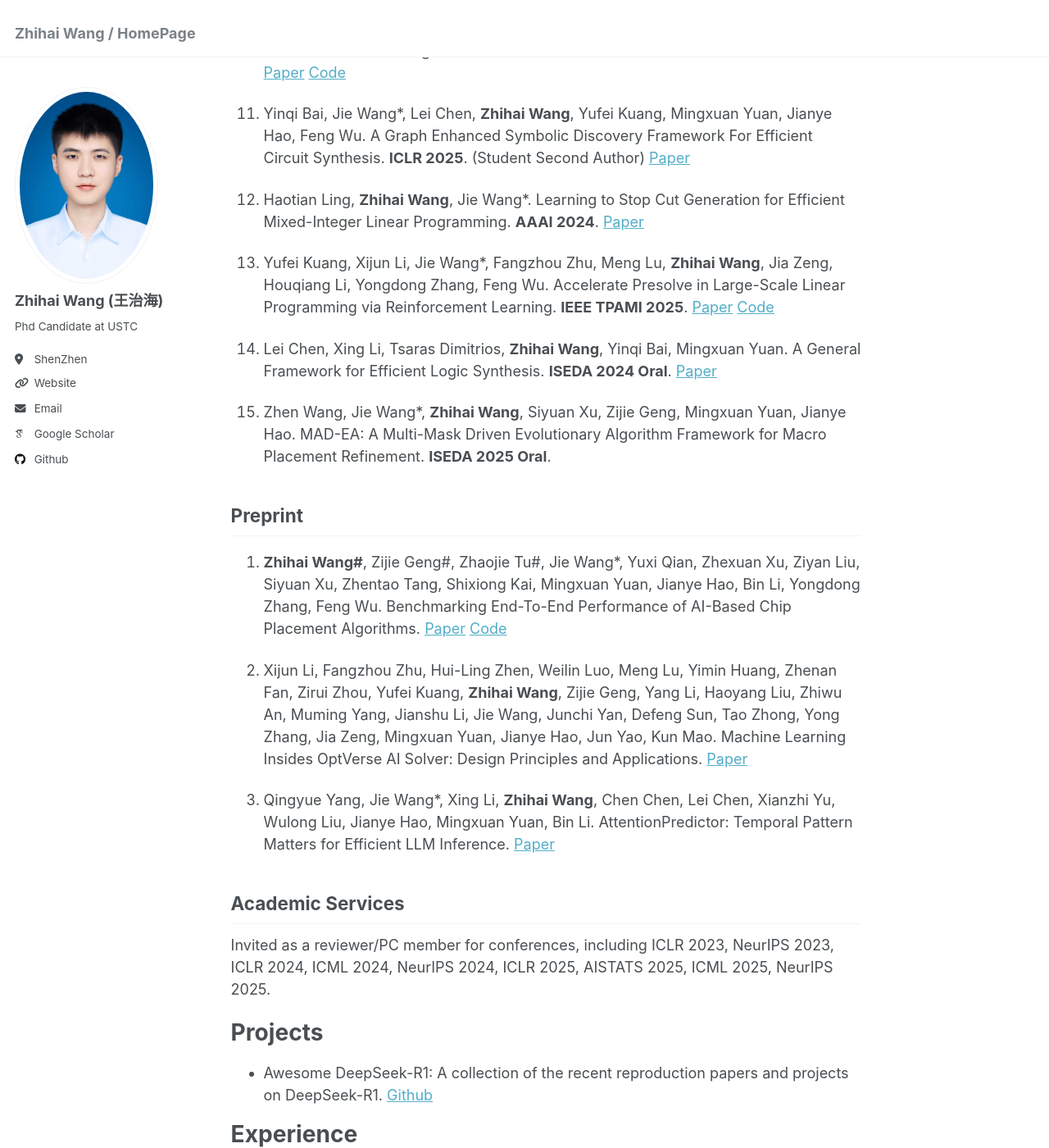
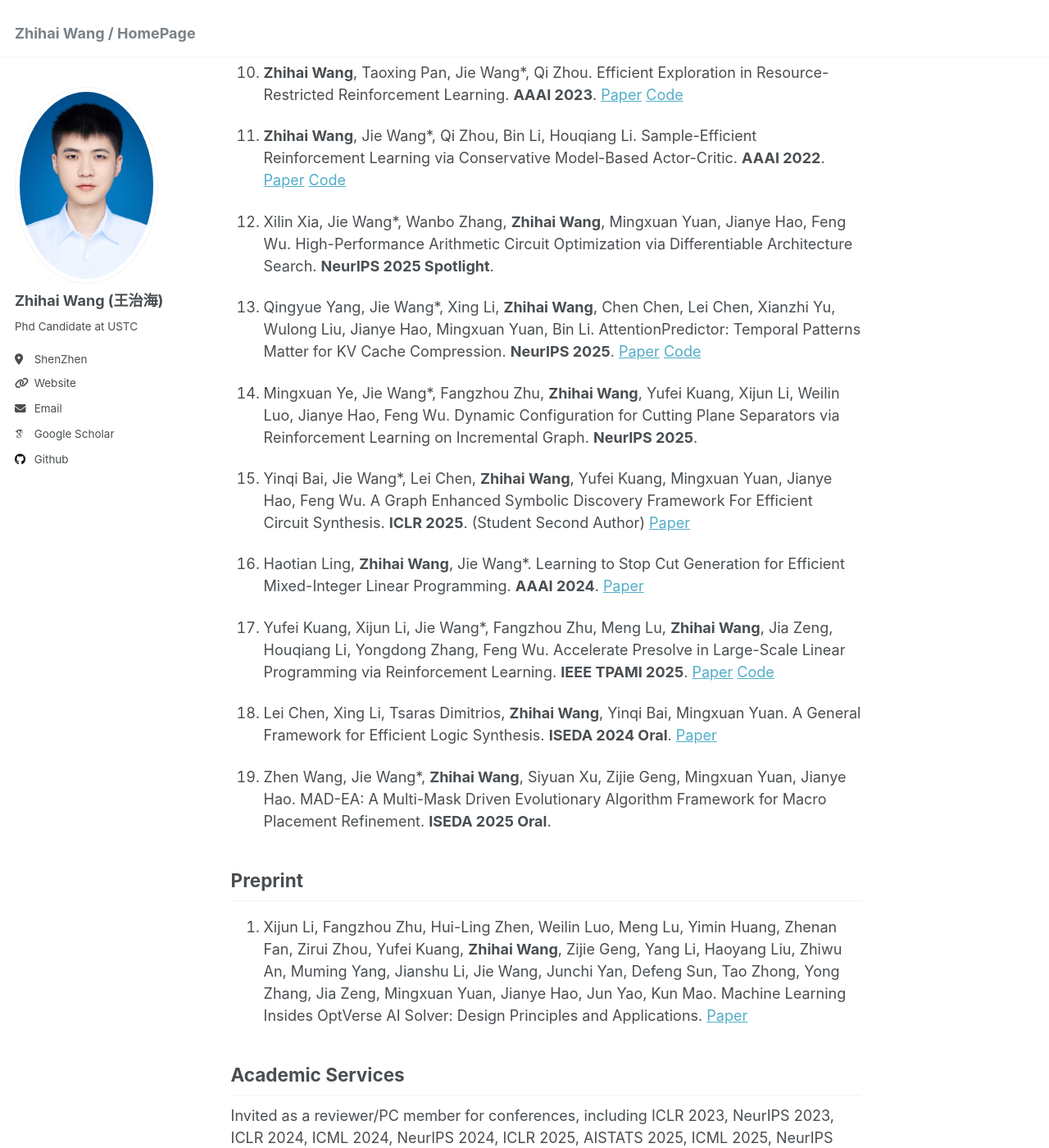
Before and after one commit to zhihaiwangx/zhihaiwangx.github.io, a Jekyll site: the page built from _pages/about.md, in a window 1280 px wide and 1400 px high, scrolled down 2271 px. Shown: the whole window at 82% size. Built offline with Jekyll 4.4.1, drawn with Linux system fonts in a browser that asks for light colours; some web fonts are replaced; some of the changed text lies outside the part shown.

Commit message:
update homepage

```diff
--- a/_pages/about.md
+++ b/_pages/about.md
@@ -36,6 +36,7 @@ Research
 
 Publications
 ------
+1. **Zhihai Wang**#, Zijie Geng#, Zhaojie Tu#, Jie Wang*, Yuxi Qian, Zhexuan Xu, Ziyan Liu, Siyuan Xu, Zhentao Tang, Shixiong Kai, Mingxuan Yuan, Jianye Hao, Bin Li, Yongdong Zhang, Feng Wu. Benchmarking End-To-End Performance of AI-Based Chip Placement Algorithms. **NeurIPS 2025 DB Track** [Paper](https://arxiv.org/abs/2407.15026) [Code](https://github.com/MIRALab-USTC/ChiPBench)
 
 1. **Zhihai Wang**, Jie Wang*, Jilai Pan, Xilin Xia, Huiling Zhen, Mingxuan Yuan, Jianye Hao, Feng Wu. Accelerating Large Language Model Reasoning via Speculative Search. **ICML 2025**. [Paper](https://arxiv.org/pdf/2505.02865) [Code](https://github.com/MIRALab-USTC/LLMReasoning-SpecSearch)
 
@@ -57,6 +58,12 @@ Publications
 
 7. **Zhihai Wang**, Jie Wang*, Qi Zhou, Bin Li, Houqiang Li. Sample-Efficient Reinforcement Learning via Conservative Model-Based Actor-Critic. **AAAI 2022**. [Paper](https://arxiv.org/abs/2112.10504) [Code](https://github.com/MIRALab-USTC/RL-CMBAC)
 
+8. Xilin Xia, Jie Wang*, Wanbo Zhang, **Zhihai Wang**, Mingxuan Yuan, Jianye Hao, Feng Wu. High-Performance Arithmetic Circuit Optimization via Differentiable Architecture Search. **NeurIPS 2025 Spotlight**.
+
+3. Qingyue Yang, Jie Wang*, Xing Li, **Zhihai Wang**, Chen Chen, Lei Chen, Xianzhi Yu, Wulong Liu, Jianye Hao, Mingxuan Yuan, Bin Li. AttentionPredictor: Temporal Patterns Matter for KV Cache Compression. **NeurIPS 2025**. [Paper](https://arxiv.org/pdf/2502.04077) [Code](https://github.com/MIRALab-USTC/LLM-AttentionPredictor)
+
+7. Mingxuan Ye, Jie Wang*, Fangzhou Zhu, **Zhihai Wang**, Yufei Kuang, Xijun Li, Weilin Luo, Jianye Hao, Feng Wu. Dynamic Configuration for Cutting Plane Separators via Reinforcement Learning on Incremental Graph. **NeurIPS 2025**.
+
 8. Yinqi Bai, Jie Wang*, Lei Chen, **Zhihai Wang**, Yufei Kuang, Mingxuan Yuan, Jianye Hao, Feng Wu. A Graph Enhanced Symbolic Discovery Framework For Efficient Circuit Synthesis. **ICLR 2025**. (Student Second Author) [Paper](https://openreview.net/pdf?id=EG9nDN3eGB)
 
 9. Haotian Ling, **Zhihai Wang**, Jie Wang*. Learning to Stop Cut Generation for Efficient Mixed-Integer Linear Programming. **AAAI 2024**. [Paper](https://arxiv.org/abs/2401.17527)
@@ -69,17 +76,14 @@ Publications
 
 Preprint
 ------
+1. Xijun Li, Fangzhou Zhu, Hui-Ling Zhen, Weilin Luo, Meng Lu, Yimin Huang, Zhenan Fan, Zirui Zhou, Yufei Kuang, **Zhihai Wang**, Zijie Geng, Yang Li, Haoyang Liu, Zhiwu An, Muming Yang, Jianshu Li, Jie Wang, Junchi Yan, Defeng Sun, Tao Zhong, Yong Zhang, Jia Zeng, Mingxuan Yuan, Jianye Hao, Jun Yao, Kun Mao. Machine Learning Insides OptVerse AI Solver: Design Principles and Applications. [Paper](https://arxiv.org/pdf/2401.05960)
 
-1. **Zhihai Wang#**, Zijie Geng#, Zhaojie Tu#, Jie Wang*, Yuxi Qian, Zhexuan Xu, Ziyan Liu, Siyuan Xu, Zhentao Tang, Shixiong Kai, Mingxuan Yuan, Jianye Hao, Bin Li, Yongdong Zhang, Feng Wu. Benchmarking End-To-End Performance of AI-Based Chip Placement Algorithms. [Paper](https://arxiv.org/abs/2407.15026) [Code](https://github.com/MIRALab-USTC/ChiPBench)
 
-2. Xijun Li, Fangzhou Zhu, Hui-Ling Zhen, Weilin Luo, Meng Lu, Yimin Huang, Zhenan Fan, Zirui Zhou, Yufei Kuang, **Zhihai Wang**, Zijie Geng, Yang Li, Haoyang Liu, Zhiwu An, Muming Yang, Jianshu Li, Jie Wang, Junchi Yan, Defeng Sun, Tao Zhong, Yong Zhang, Jia Zeng, Mingxuan Yuan, Jianye Hao, Jun Yao, Kun Mao. Machine Learning Insides OptVerse AI Solver: Design Principles and Applications. [Paper](https://arxiv.org/pdf/2401.05960)
-
-3. Qingyue Yang, Jie Wang*, Xing Li, **Zhihai Wang**, Chen Chen, Lei Chen, Xianzhi Yu, Wulong Liu, Jianye Hao, Mingxuan Yuan, Bin Li. AttentionPredictor: Temporal Pattern Matters for Efficient LLM Inference. [Paper](https://arxiv.org/pdf/2502.04077)
 
 Academic Services
 ------
 
-Invited as a reviewer/PC member for conferences, including ICLR 2023, NeurIPS 2023, ICLR 2024, ICML 2024, NeurIPS 2024, ICLR 2025, AISTATS 2025, ICML 2025, NeurIPS 2025.
+Invited as a reviewer/PC member for conferences, including ICLR 2023, NeurIPS 2023, ICLR 2024, ICML 2024, NeurIPS 2024, ICLR 2025, AISTATS 2025, ICML 2025, NeurIPS 2025, AAAI 2026, ICLR 2026.
 
 Projects
 ======
```
Also changed, not shown: other parts of _pages/about.md (+1 -1 lines).
